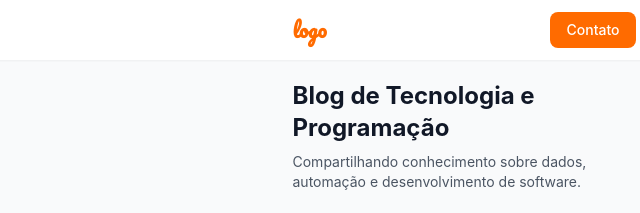
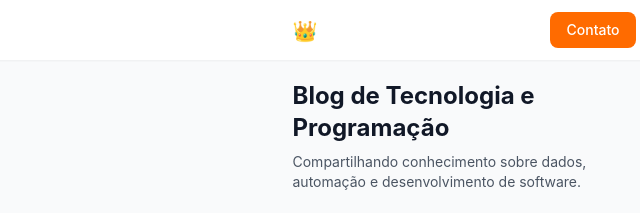
Before and after one commit to hoerique/ferreira-erique, a plain HTML site: page index.html in a window 1280 px wide. Shown: the top 213 px of the page, 176-816 px from the left. Drawn offline with nearby package versions, Linux system fonts and the light colour scheme.

Commit message:
Update index.html

```diff
--- a/index.html
+++ b/index.html
@@ -21,7 +21,7 @@ font-family: 'Inter', sans-serif;
 <!-- Navbar -->
 <nav class="fixed top-0 w-full bg-white shadow-sm z-50">
 <div class="max-w-[375px] mx-auto px-4 py-3 flex justify-between items-center">
-<div class="text-xl font-bold font-['Pacifico'] text-primary">logo</div>
+<div class="text-xl font-bold font-['Pacifico'] text-primary">👑</div>
 <div class="flex items-center gap-4">
 <button class="bg-primary text-white px-4 py-2 !rounded-button text-sm font-medium">Contato</button>
 </div>
```
